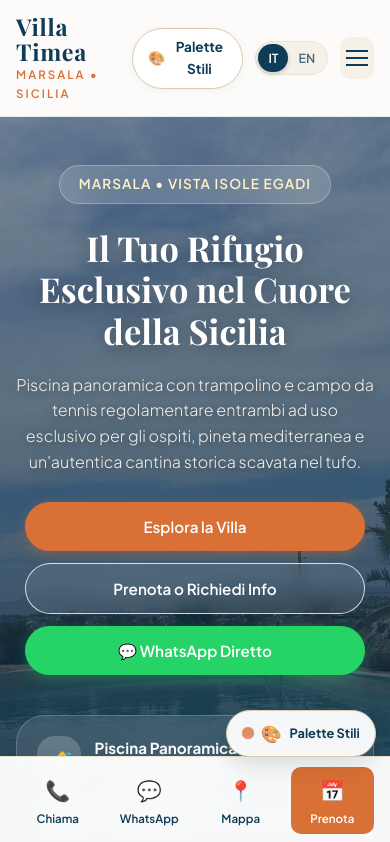
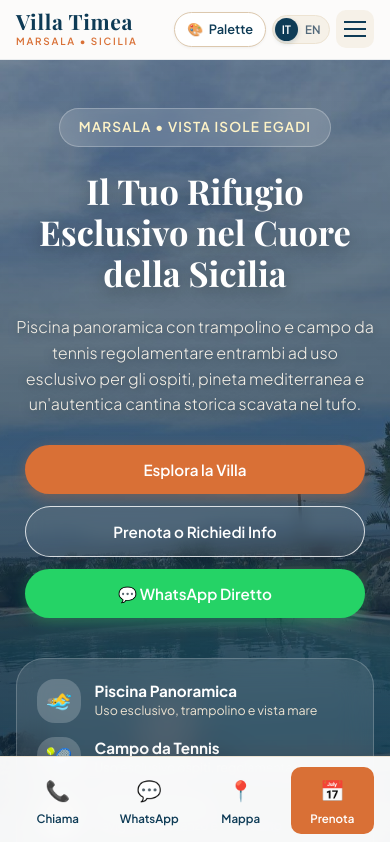
Before and after one commit to Tiume001/Villa-Tom, a plain HTML site: page index.html in a window 390 px wide. Shown: the top 842 px of the page. Drawn offline with nearby package versions, Linux system fonts and the light colour scheme; a web font is replaced by a local one.

Commit message:
Ottimizzazione header e palette: rimosso tasto fluttuante in basso, nessun overlap su desktop, palette solo in alto su mobile

```diff
--- a/assets/css/style.css
+++ b/assets/css/style.css
@@ -168,47 +168,57 @@ ul {
   background: rgba(255, 255, 255, 0.98);
 }
 
+.site-header .container {
+  max-width: 1380px;
+}
+
 .nav-wrap {
   display: flex;
   align-items: center;
   justify-content: space-between;
-  padding: 0.85rem 0;
+  gap: 1.25rem;
+  padding: 0.75rem 0;
 }
 
 .logo {
   display: flex;
   flex-direction: column;
+  flex-shrink: 0;
 }
 
 .logo-title {
   font-family: var(--font-serif);
-  font-size: 1.75rem;
+  font-size: 1.65rem;
   font-weight: 700;
   letter-spacing: 0.03em;
   color: var(--c-navy);
   line-height: 1.1;
+  white-space: nowrap;
 }
 
 .logo-sub {
-  font-size: 0.72rem;
+  font-size: 0.7rem;
   text-transform: uppercase;
   letter-spacing: 0.18em;
   color: var(--c-terracotta);
   font-weight: 600;
+  white-space: nowrap;
 }
 
 .nav-links {
   display: flex;
   align-items: center;
-  gap: 1.75rem;
+  gap: clamp(0.7rem, 1.35vw, 1.4rem);
+  flex-shrink: 1;
 }
 
 .nav-link {
-  font-size: 0.95rem;
+  font-size: 0.88rem;
   font-weight: 500;
   color: var(--c-text-main);
   position: relative;
-  padding: 0.3rem 0;
+  padding: 0.35rem 0;
+  white-space: nowrap;
   transition: color var(--transition-fast);
 }
 
@@ -234,7 +244,9 @@ ul {
 .nav-actions {
   display: flex;
   align-items: center;
-  gap: 0.75rem;
+  gap: 0.55rem;
+  flex-shrink: 0;
+  margin-left: 0.5rem;
 }
 
 /* Language Switcher Pill */
@@ -244,12 +256,13 @@ ul {
   border-radius: var(--radius-full);
   padding: 2px;
   border: 1px solid var(--c-sand-200);
+  flex-shrink: 0;
 }
 
 .lang-btn {
-  padding: 4px 10px;
+  padding: 3px 8px;
   border-radius: var(--radius-full);
-  font-size: 0.78rem;
+  font-size: 0.76rem;
   font-weight: 600;
   color: var(--c-text-muted);
   transition: all var(--transition-fast);
@@ -1742,6 +1755,18 @@ dialog {
 }
 
 /* Responsive Breakpoints & Mobile Optimization */
+@media (max-width: 1080px) {
+  .nav-links {
+    display: none;
+  }
+  .menu-toggle {
+    display: flex;
+  }
+  .nav-actions .btn {
+    display: none;
+  }
+}
+
 @media (max-width: 1024px) {
   .footer-grid {
     grid-template-columns: 1fr 1fr;
@@ -1770,21 +1795,24 @@ dialog {
   .top-bar {
     display: none;
   }
-  .nav-links {
-    display: none;
-  }
-  .nav-actions .btn {
-    display: none;
-  }
-  .menu-toggle {
-    display: flex;
-  }
   .mobile-action-bar {
     display: block;
     padding-bottom: calc(0.65rem + env(safe-area-inset-bottom, 0px));
   }
   body {
     padding-bottom: calc(75px + env(safe-area-inset-bottom, 0px));
+  }
+  .nav-wrap {
+    padding: 0.6rem 0;
+  }
+  .logo-title {
+    font-size: 1.4rem;
+  }
+  .logo-sub {
+    font-size: 0.66rem;
+  }
+  .nav-actions {
+    gap: 0.45rem;
   }
   .hero {
     min-height: 82vh;
@@ -1911,7 +1939,25 @@ dialog {
     padding: 3.5rem 0;
   }
   .logo-title {
-    font-size: 1.45rem;
+    font-size: 1.32rem;
+  }
+  .logo-sub {
+    font-size: 0.62rem;
+  }
+  .nav-actions {
+    gap: 0.35rem;
+  }
+  .nav-theme-btn {
+    padding: 0.32rem 0.58rem;
+    font-size: 0.76rem;
+  }
+  .lang-btn {
+    padding: 2px 7px;
+    font-size: 0.72rem;
+  }
+  .menu-toggle {
+    width: 38px;
+    height: 38px;
   }
   .story-content h2 {
     font-size: 1.85rem;
@@ -2114,16 +2160,17 @@ html[data-theme="gold"] {
 .nav-theme-btn {
   display: inline-flex;
   align-items: center;
-  gap: 0.4rem;
-  padding: 0.45rem 0.95rem;
-  font-size: 0.85rem;
-  font-weight: 700;
+  gap: 0.35rem;
+  padding: 0.38rem 0.75rem;
+  font-size: 0.8rem;
+  font-weight: 600;
   border-radius: var(--radius-full);
-  border: 1.5px solid var(--c-sand-300);
+  border: 1px solid var(--c-sand-300);
   background: var(--c-surface);
   color: var(--c-navy);
   cursor: pointer;
-  box-shadow: var(--shadow-sm);
+  white-space: nowrap;
+  box-shadow: 0 1px 3px rgba(0, 0, 0, 0.05);
   transition: all var(--transition-fast);
 }
 
@@ -2173,55 +2220,15 @@ html[data-theme="gold"] {
   visibility: visible;
 }
 
-/* Theme Picker Floating Pill */
+/* Theme Picker Floating Pill: Disabilitato per pulizia e ordine (tasto solo in alto) */
 .theme-picker-pill {
-  position: fixed;
-  bottom: 24px;
-  right: 24px;
-  z-index: 999;
-  display: inline-flex;
-  align-items: center;
-  gap: 0.5rem;
-  padding: 0.65rem 1.15rem;
-  background: rgba(255, 255, 255, 0.95);
-  backdrop-filter: blur(12px);
-  -webkit-backdrop-filter: blur(12px);
-  color: var(--c-navy);
-  border: 1.5px solid var(--c-sand-300);
-  border-radius: var(--radius-full);
-  font-family: var(--font-sans);
-  font-size: 0.85rem;
-  font-weight: 700;
-  cursor: pointer;
-  box-shadow: 0 8px 24px rgba(0, 0, 0, 0.12);
-  transition: all var(--transition-normal);
-}
-
-.theme-picker-pill:hover {
-  transform: translateY(-2px) scale(1.02);
-  background: var(--c-navy);
-  color: var(--c-white);
-  border-color: var(--c-navy);
-  box-shadow: 0 12px 30px rgba(0, 0, 0, 0.18);
-}
-
-.theme-picker-pill .pill-dot {
-  width: 10px;
-  height: 10px;
-  border-radius: 50%;
-  background: var(--c-terracotta);
-  animation: pulse-dot 2s infinite ease-in-out;
-}
-
-@keyframes pulse-dot {
-  0%, 100% { transform: scale(1); opacity: 1; }
-  50% { transform: scale(1.25); opacity: 0.75; }
+  display: none !important;
 }
 
 /* Panel Popover */
 .theme-picker-panel {
   position: fixed;
-  top: 85px;
+  top: 76px;
   right: 24px;
   z-index: 9999;
   width: 380px;
@@ -2381,19 +2388,19 @@ html[data-theme="gold"] {
   line-height: 1.4;
 }
 
-/* Mobile positioning */
+/* Mobile positioning for Palette Popover */
 @media (max-width: 900px) {
   .theme-picker-pill {
-    bottom: calc(75px + env(safe-area-inset-bottom, 0px) + 12px);
-    right: 14px;
-    padding: 0.55rem 0.95rem;
-    font-size: 0.8rem;
+    display: none !important;
   }
   .theme-picker-panel {
-    bottom: calc(75px + env(safe-area-inset-bottom, 0px) + 65px);
-    right: 14px;
-    left: 14px;
+    top: 70px;
+    bottom: auto;
+    right: 12px;
+    left: 12px;
     width: auto;
-    max-width: 100%;
-  }
-}
+    max-width: 440px;
+    margin: 0 auto;
+    max-height: calc(100vh - 90px);
+  }
+}
--- a/index.html
+++ b/index.html
@@ -29,7 +29,7 @@
   <link rel="stylesheet" href="assets/css/leaflet.css">
 
   <!-- Main Stylesheet -->
-  <link rel="stylesheet" href="assets/css/style.css?v=2.3">
+  <link rel="stylesheet" href="assets/css/style.css?v=2.4">
 </head>
 <body>
 
@@ -38,22 +38,17 @@
     <div class="container">
       <div class="top-bar-left">
         <span data-i18n="topWelcome">Benvenuti a Villa Timea • Marsala, Sicilia</span>
-        <span style="opacity: 0.5;">|</span>
+        <span style="opacity: 0.4;">|</span>
         <a href="https://maps.app.goo.gl/ddpPGVBYh4fJH2ks8" target="_blank" rel="noopener">
           📍 Contrada Fontanelle 231, Marsala (TP)
         </a>
       </div>
       <div class="top-bar-right">
         <a href="tel:+393349241047">📞 +39 334 924 1047</a>
+        <span style="opacity: 0.4;">|</span>
         <a href="https://wa.me/393349241047" target="_blank" rel="noopener">💬 WhatsApp</a>
+        <span style="opacity: 0.4;">|</span>
         <a href="mailto:villatimea@gmail.com">✉️ villatimea@gmail.com</a>
-        <button type="button" class="top-theme-btn" id="topThemeBtn" title="Cambia Palette di Stile">
-          <span>🎨 Palette</span>
-        </button>
-        <div class="lang-switch">
-          <button type="button" class="lang-btn active" data-lang="it">IT</button>
-          <button type="button" class="lang-btn" data-lang="en">EN</button>
-        </div>
       </div>
     </div>
   </div>
@@ -80,7 +75,7 @@
         <div class="nav-actions">
           <button type="button" class="nav-theme-btn" id="navThemeBtn" title="Cambia Palette di Stili">
             <span>🎨</span>
-            <span>Palette Stili</span>
+            <span>Palette</span>
           </button>
           <div class="lang-switch">
             <button type="button" class="lang-btn active" data-lang="it">IT</button>
@@ -876,13 +871,6 @@
        Rimuovere questo blocco quando la scelta sarà definitiva.
        ========================================================================== -->
   <aside class="theme-picker-widget" aria-label="Selettore Palette Stili">
-    <!-- Tasto fluttuante discreto in basso a destra -->
-    <button type="button" class="theme-picker-pill" id="themePickerPill" aria-expanded="false" aria-controls="themePickerPanel" title="Prova diverse palette di colori">
-      <span class="pill-dot"></span>
-      <span style="font-size: 1.05rem;">🎨</span>
-      <span>Palette Stili</span>
-    </button>
-
     <!-- Overlay di sfondo per chiudere cliccando fuori -->
     <div class="theme-picker-overlay" id="themePickerOverlay"></div>
 
@@ -989,6 +977,6 @@
   <script src="assets/js/qrcode.min.js"></script>
 
   <!-- Main Website Script -->
-  <script src="assets/js/main.js?v=2.3"></script>
+  <script src="assets/js/main.js?v=2.4"></script>
 </body>
 </html>
```
Also changed, not shown: 1 other file.
